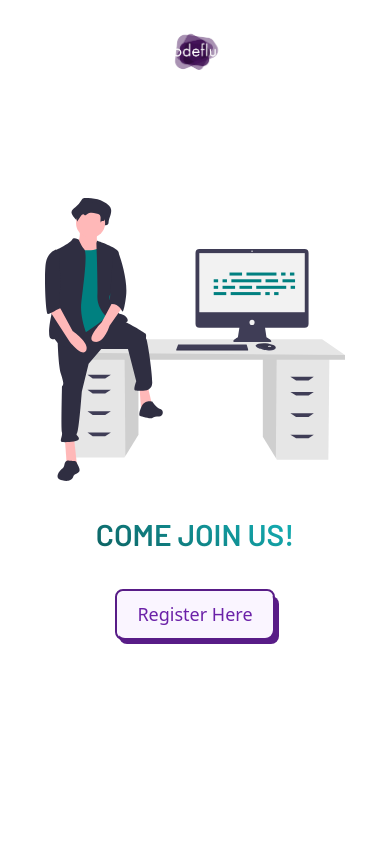
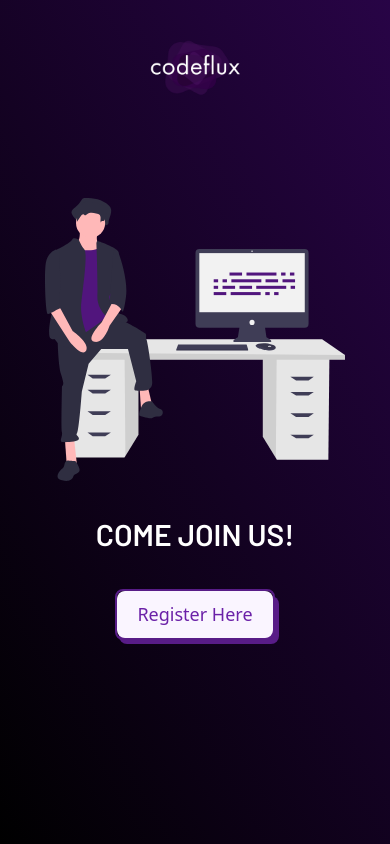
Before and after one commit to thesacredcoder/CodeFlux, a React (Create React App) app: page / in a window 390 px wide. Built offline with nearby package versions, Linux system fonts and the light colour scheme.

Commit message:
shade purple

```diff
--- a/src/App.css
+++ b/src/App.css
@@ -9,17 +9,18 @@
   font-weight: bold;
 }
 
+/* .main{
+  background: linear-gradient(60deg, #000000, #280446);
+} */
 
 .left{
-  background: linear-gradient(60deg, #0d5d5d, #14b5bb);
+  background: linear-gradient(60deg, #000000, #280446);
 }
 
 .regis {
   font-size: 30px;
-  font-weight: bolder;
-  background: -webkit-linear-gradient(60deg, #0d5d5d, #14b5bb);
-  -webkit-background-clip: text;
-  -webkit-text-fill-color: transparent;
+  font-weight: bold;
+  color: #4e1081;
 }
 
 
@@ -30,7 +31,7 @@
   text-transform: uppercase;
   color: #fafafa;
   /* background-color: #1256d4; */
-  background: linear-gradient(60deg, #0d5d5d,  #14b5bb, #0d5d5d);
+  background: linear-gradient(60deg, #000000, #280446);
   box-shadow: 1px 1px 10px rgba(50,50,50,.4);
   letter-spacing: .1rem;
   position: relative;
@@ -93,4 +94,26 @@
   .button:before, .button:after {
     display: none;
   }
+
+  .main {
+    background: linear-gradient(60deg, #000000, #280446);
+  }
+
+  .tagline{
+    display: none;
+  }
 }
+
+@media only screen and (max-width: 768px) {
+  .main {
+    background: linear-gradient(60deg, #000000, #280446);
+  }
+
+  .tagline{
+    display: none;
+  }
+
+  .regis{
+    color: white;
+  }
+}
--- a/src/App.js
+++ b/src/App.js
@@ -5,16 +5,16 @@ import leftbg1 from "./assets/leftbg1.svg";
 
 function App() {
   return (
-    <div className="flex justify-center items-center">
+    <div className="main flex justify-center items-center">
       <div className="left w-0 hover:bg-second h-screen md:w-1/2 lg:w-2/5 flex flex-col justify-center items-center">
         <img src={NewLogo} alt="" className="h-96 w-96" />
-        <p className="text-white font-accent text-2xl -mt-14">
+        <p className="tagline text-white font-accent text-2xl -mt-14">
           Coding Made Simple!
         </p>
       </div>
       <div className="flex flex-col justify-center items-center w-4/5 sm:w-3/5 md:w-1/2 lg:w-3/5">
         <div className="flex flex-col justify-center items-center mb-16">
-          <img className="fixed top-5 h-16 md:hidden" src={NewLogo} alt="" />
+          <img className="fixed top-5 h-24 md:hidden" src={NewLogo} alt="" />
           <div className="mb-0 h-[250px] w-[300px] lg:h-[250px] lg:w-[300px] md:h-[200px] md:w-[250px]">
             <img src={leftbg1} alt="" />
           </div>
```
Also changed, not shown: src/assets/leftbg1.svg.
